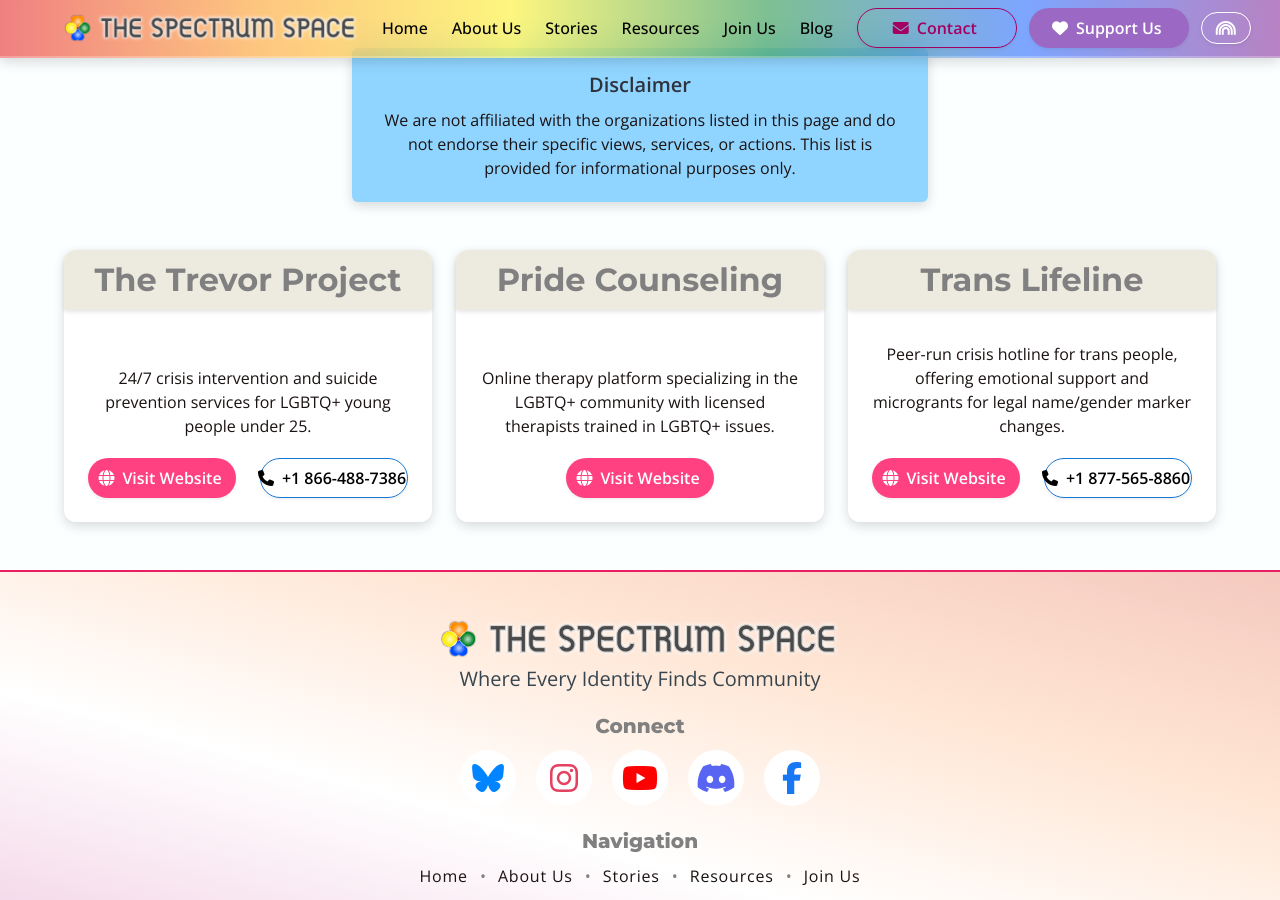
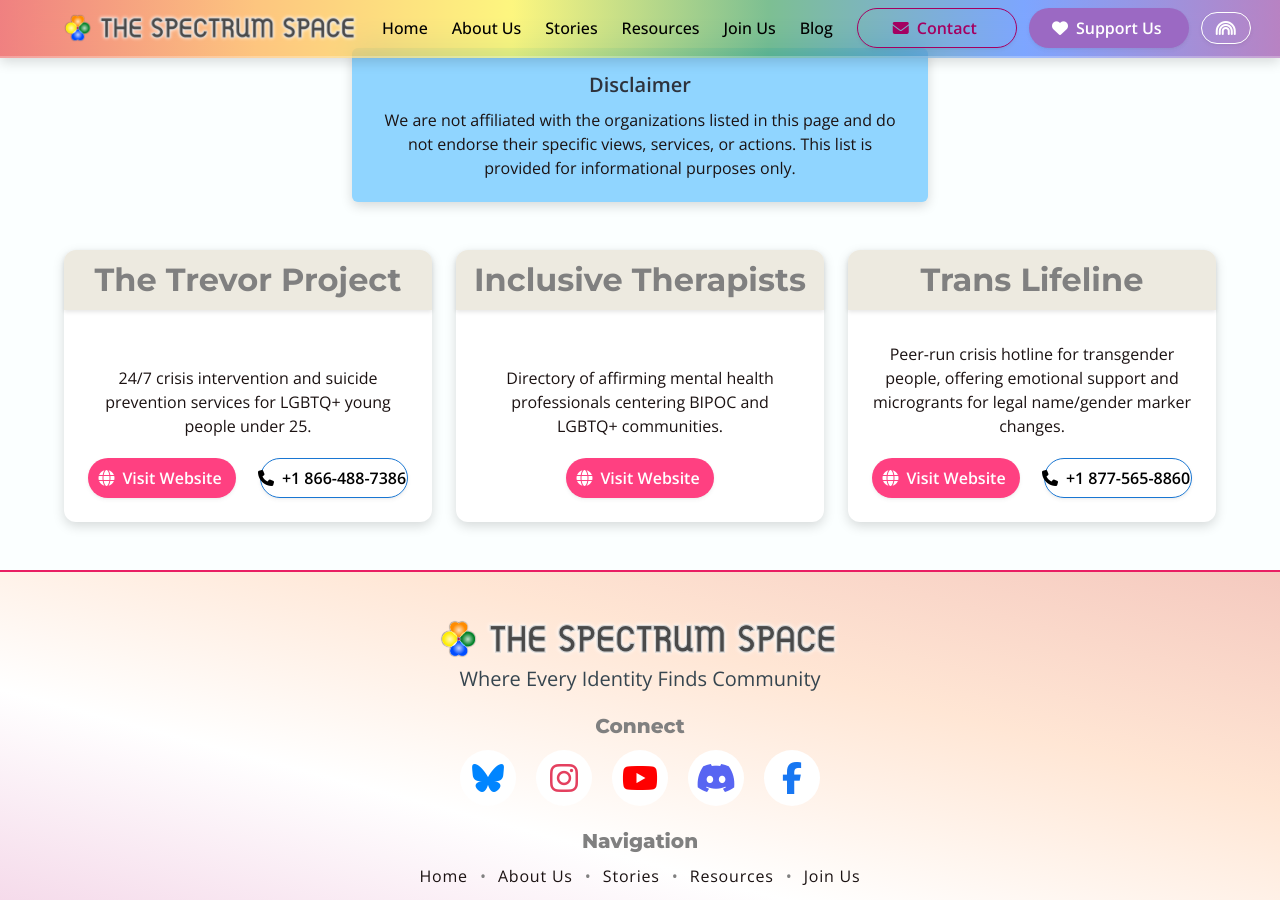
Before and after one commit to TheSiriusSystem/The-Spectrum-Space, a Jekyll site: the page built from _resources/mental-health-support.md, in a window 1280 px wide and 900 px high, scrolled down 372 px. Built offline with Jekyll 4.4.1, drawn with Linux system fonts in a browser that asks for light colours; nearby versions of some CDN libraries.

Commit message:
Update mental-health-support.md

```diff
--- a/_resources/mental-health-support.md
+++ b/_resources/mental-health-support.md
@@ -8,15 +8,15 @@
   - name: The Trevor Project
     description: 24/7 crisis intervention and suicide prevention services for LGBTQ+ young people under 25.
     hotline-text: +1 866-488-7386
-    url: https://www.thetrevorproject.org
+    url: https://www.thetrevorproject.org/
     hotline-url: tel:+18664887386
 
-  - name: Pride Counseling
-    description: Online therapy platform specializing in the LGBTQ+ community with licensed therapists trained in LGBTQ+ issues.
-    url: https://www.pridecounseling.com
+  - name: Inclusive Therapists
+    description: Directory of affirming mental health professionals centering BIPOC and LGBTQ+ communities.
+    url: https://www.inclusivetherapists.com/
 
   - name: Trans Lifeline
-    description: Peer-run crisis hotline for trans people, offering emotional support and microgrants for legal name/gender marker changes.
+    description: Peer-run crisis hotline for transgender people, offering emotional support and microgrants for legal name/gender marker changes.
     hotline-text: +1 877-565-8860
     url: https://translifeline.org/
     hotline-url: tel:+18775658860
```
